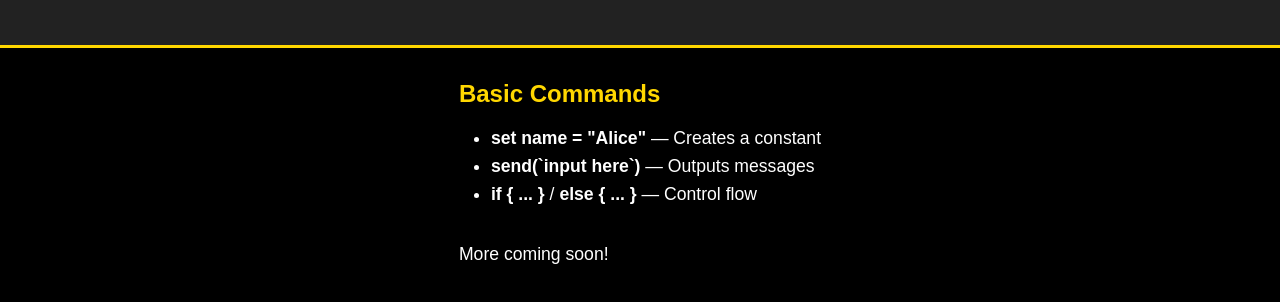
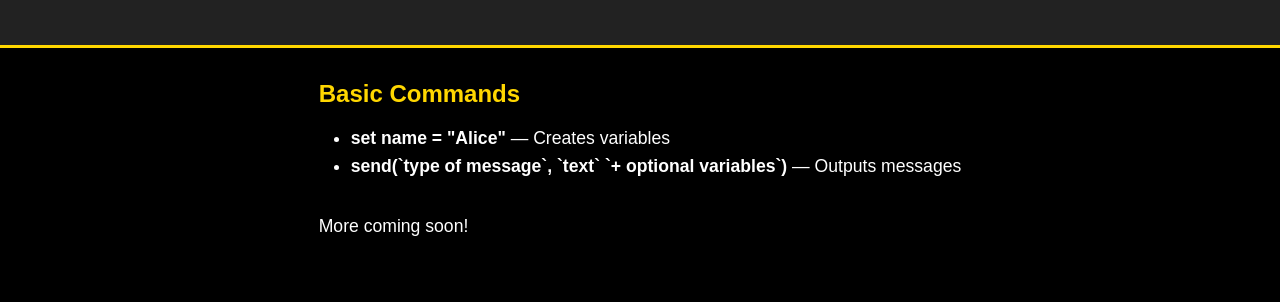
Before and after one commit to HypersnakeProductions/logica-website, a website: page docs.html in a window 1280 px wide. Shown: the part 194-496 px from the top of the page. Drawn offline with Linux system fonts and the light colour scheme.

Commit message:
Update website

```diff
--- a/docs.html
+++ b/docs.html
@@ -24,9 +24,8 @@
   <div class="main">
     <h2>Basic Commands</h2>
     <ul>
-      <li><strong>set name = "Alice"</strong> — Creates a constant</li>
-      <li><strong>send(`input here`)</strong> — Outputs messages</li>
-      <li><strong>if { ... }</strong> / <strong>else { ... }</strong> — Control flow</li>
+      <li><strong>set name = "Alice"</strong> — Creates variables</li>
+      <li><strong>send(`type of message`, `text` `+ optional variables`)</strong> — Outputs messages</li>
     </ul>
     <p>More coming soon!</p>
   </div>
```
